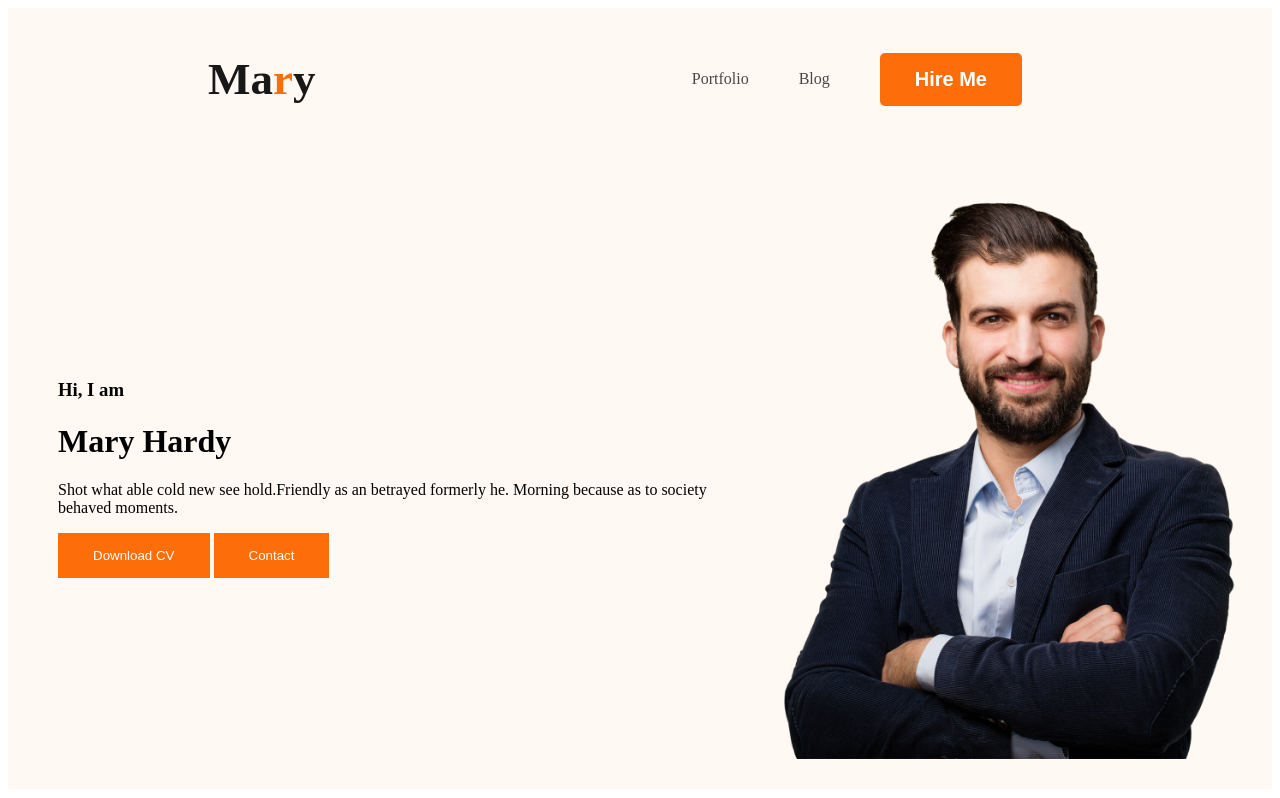
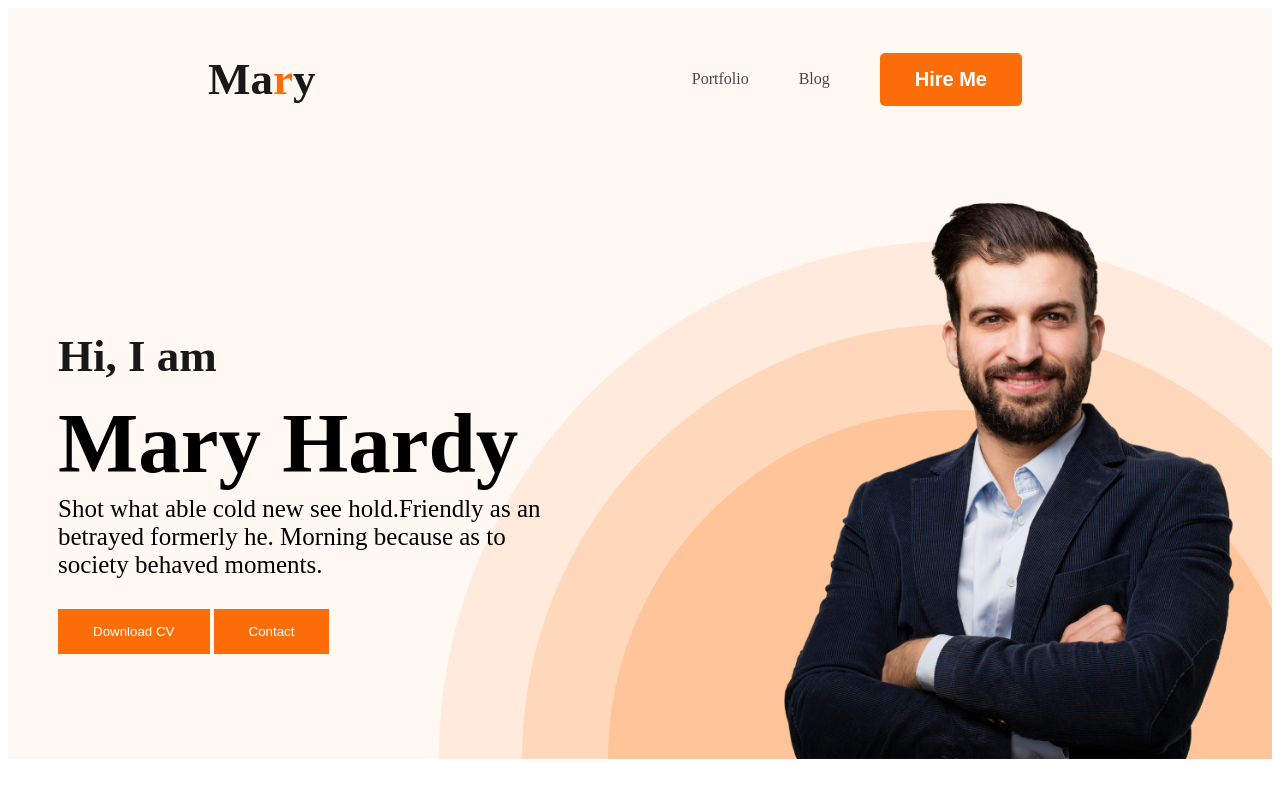
Before and after one commit to Tapos776/webdeveloper-portfolio, a plain HTML site: page index.html in a window 1280 px wide. Drawn offline with Linux system fonts and the light colour scheme.

Commit message:
first commit

```diff
--- a/index.html
+++ b/index.html
@@ -22,7 +22,8 @@
             <div class="banner-content">
                 <h3 class="banner-greeting">Hi, I am</h3>
                 <h1 class="banner-title">Mary Hardy</h1>
-                <p>Shot what able cold new see hold.Friendly as an betrayed formerly he. Morning because as to society behaved moments.</p>
+                <p class="dis">Shot what able cold new see hold.Friendly as an betrayed formerly he. Morning because as to society
+                    behaved moments.</p>
                 <button class="btn-primary">Download CV</button>
                 <button class="btn-primary">Contact</button>
             </div>
--- a/styles/portfolio.css
+++ b/styles/portfolio.css
@@ -45,12 +45,19 @@ nav ul li a {
     padding: 15px 35px;
 }
 .header{
-    background-color:  #FFF8F3;;
+    background-color:  #FFF8F3;
+    background-image: url("../images/header_bg.png");
+    background-repeat: no-repeat;
+    background-position: bottom right;
 }
 .banner{
-    padding: 30px 30px 30px 50px;
+    padding: 30px 30px 0px 50px;
     display: flex;
     align-items: center;
+    justify-content: space-between;
+}
+.banner-content{
+    max-width: 500px;
 }
 .btn-primary{
     background-color: #FD6E0A;
@@ -61,4 +68,19 @@ nav ul li a {
 }
 .banner .profile-pic{
     width: 500px;
+
 }
+.banner-greeting{
+    font-size: 45px;
+    color: #181818;
+    margin-bottom: -45px;
+}
+.banner-title{
+    font-size: 85px;
+    font-weight: 700;
+    margin-bottom: -22px;
+}
+.dis{
+    font-size: 25px;
+    margin-bottom: 30px;
+}
```
